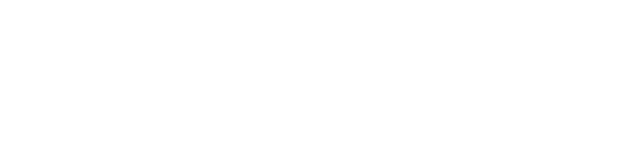
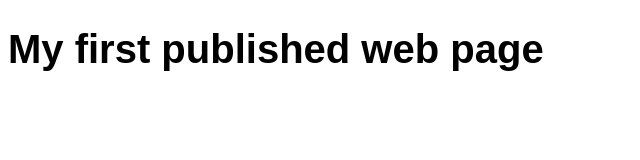
Before and after one commit to NathanvChand/acit1620-lab2, a plain HTML site: page index.html in a window 1280 px wide. Shown: the whole page, without its empty margins (0-640 px from the left). Drawn offline with Linux system fonts and the light colour scheme.

Commit message:
added a heading

```diff
--- a/index.html
+++ b/index.html
@@ -7,6 +7,6 @@
     <link rel="stylesheet" href="lab2.css">
 </head>
 <body>
-
+    <h1> My first published web page</h1>
 </body>
 </html>
```
